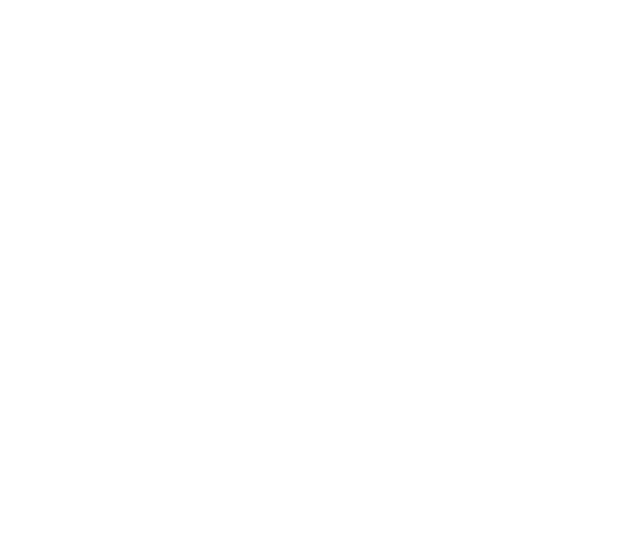
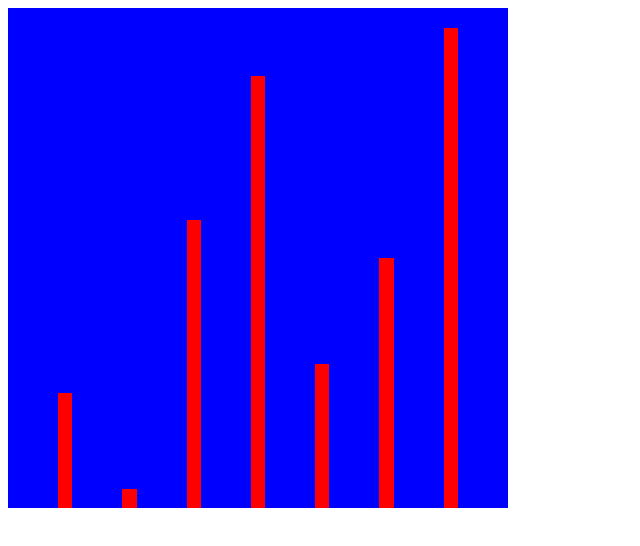
Before and after one commit to theostavrides/barchar.js, a plain HTML site: page site.html in a window 1280 px wide. Shown: the whole page, without its empty margins (0-640 px from the left). Drawn offline with nearby package versions, Linux system fonts and the light colour scheme.

Commit message:
first working version

```diff
--- a/script.js
+++ b/script.js
@@ -0,0 +1,55 @@
+function drawBarChart(data, options, $element) {
+  if (!($element instanceof jQuery)) {
+    $element = $(element);
+  }
+
+  let n = data.length;
+  let biggestBarInUnits = Math.max(...data);
+
+  function drawBars() {
+    let barWidth = (options.css.width - options.spacing * (n + 1))/n;
+    let x = 0;
+    for (let bar of data) {
+      let barHeight = getBarHeight(bar);
+      x += options.spacing;
+      makeBarElement(x, options.css.height - barHeight, barWidth, barHeight);
+      x += barWidth;
+    }
+  }
+
+  function getBarHeight(bar) {
+    let ratio = bar / biggestBarInUnits;
+    let paddingTop = options.paddingTopPercent * options.css.height / 100;
+    let height = (options.css.height - paddingTop) * ratio;
+    return height;
+  }
+
+  function makeBarElement(x, y, width, height) {
+    let attributes = {css:{position: 'absolute',
+                           left: x,
+                           top: y,
+                           width: width,
+                           height: height,
+                           'background-color': 'red'
+                          }
+                     };
+    let $bar = $("<div></div>", attributes);
+    $element.append($bar)
+
+  }
+
+  $element.css(options.css);
+  drawBars();
+}
+
+
+
+let options =  {css: {height: 500,
+                      width: 500,
+                     'background-color': 'blue',
+                      position: 'relative'},
+                spacing: 50,
+                paddingTopPercent: 4
+              }
+
+drawBarChart([12,2,30,45,15,26,50], options, $("#chart"))
--- a/site.html
+++ b/site.html
@@ -5,6 +5,10 @@
 	<link rel="stylesheet" href="style.css">
 </head>
 <body>
+  <div id='chart'></div>
 </body>
+<script src="https://code.jquery.com/jquery-3.3.1.min.js"
+  integrity="sha256-FgpCb/KJQlLNfOu91ta32o/NMZxltwRo8QtmkMRdAu8="
+  crossorigin="anonymous"></script>
 <script type="text/javascript" src="script.js"></script>
 </html>
```
